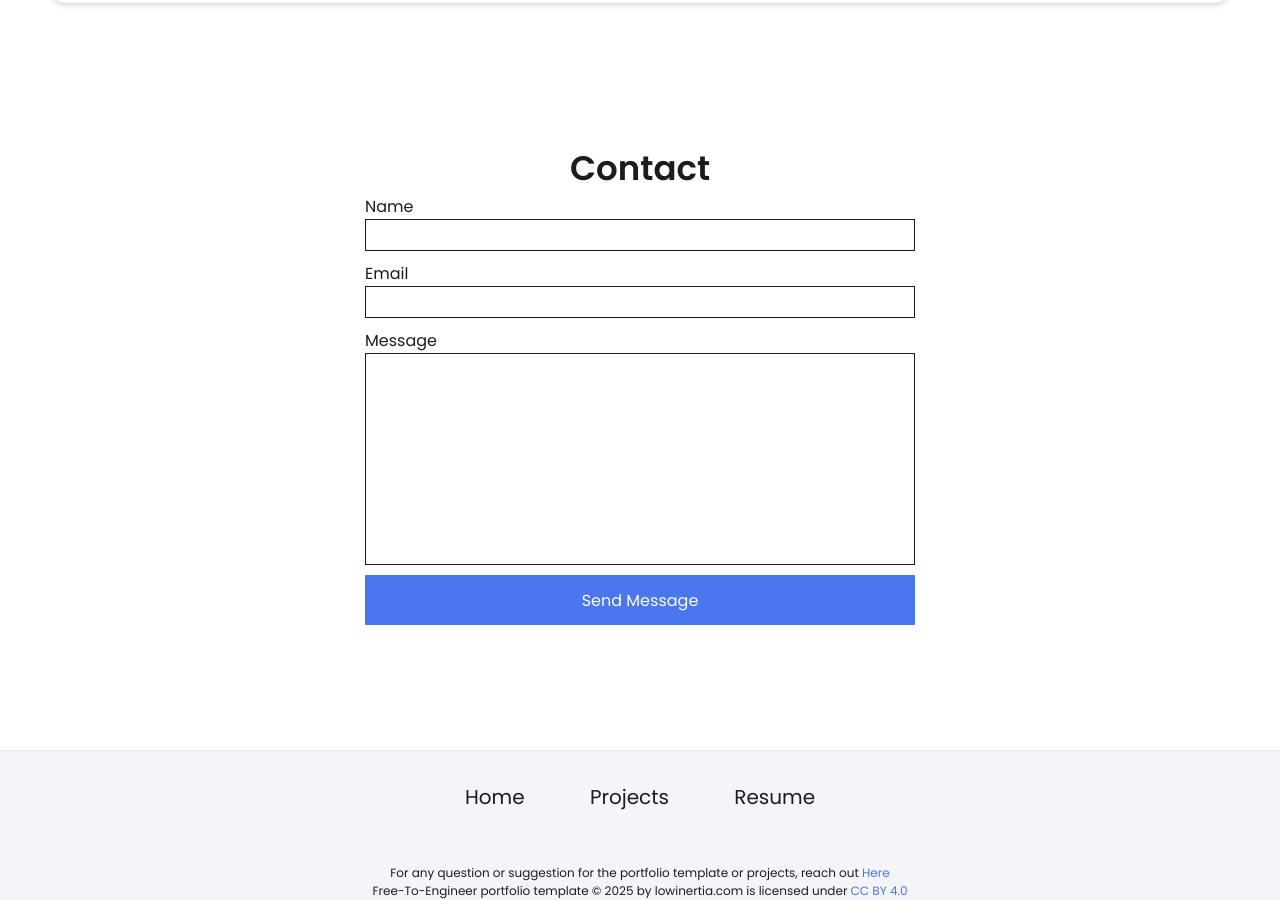
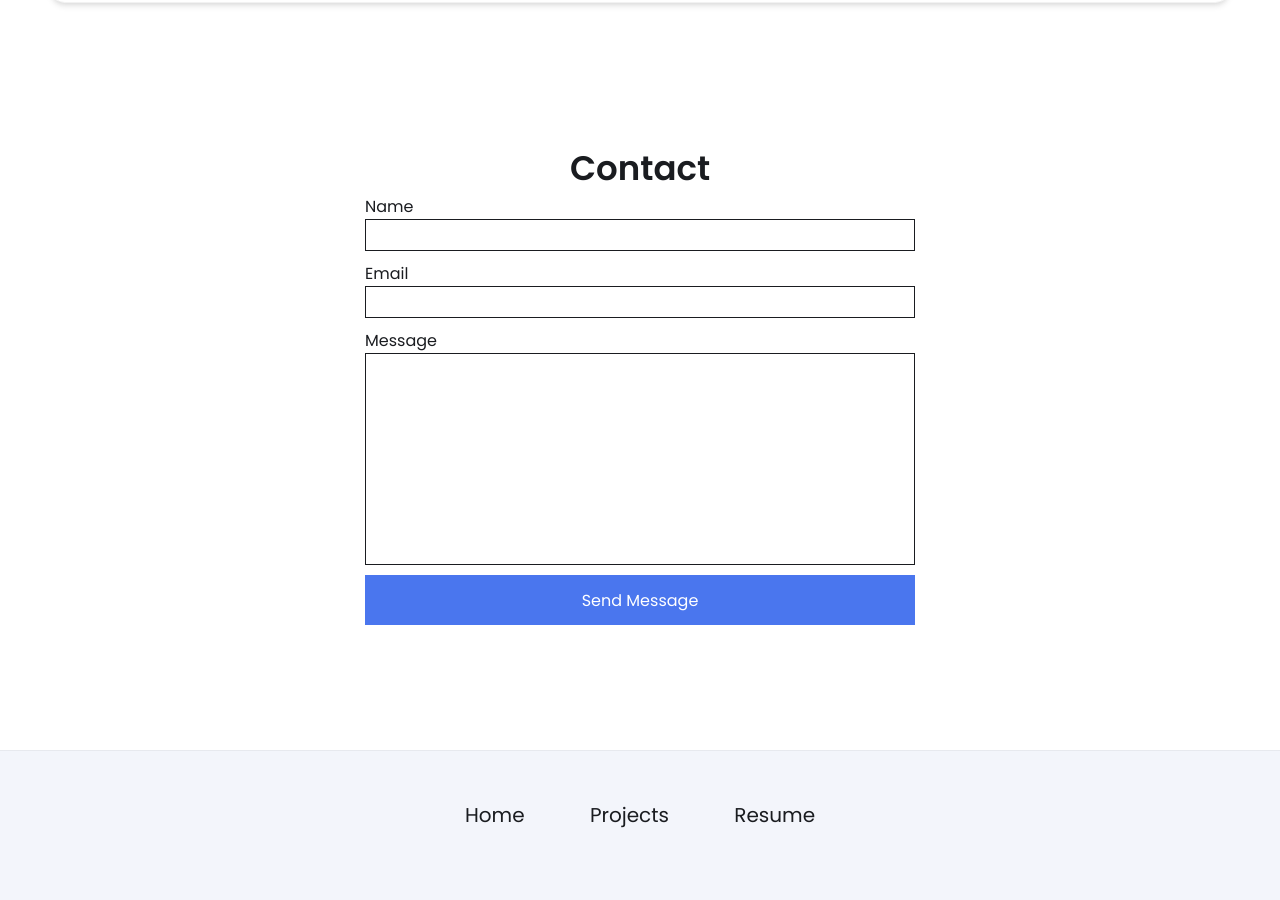
Before and after one commit to bergoniojoseluis/bergoniojoseluis.github.io, a Jekyll site: the page built from index.html, in a window 1280 px wide and 900 px high, scrolled down 2314 px. Built offline with Jekyll 4.4.1, drawn with Linux system fonts in a browser that asks for light colours.

Commit message:
Update footer.html

```diff
--- a/_includes/footer.html
+++ b/_includes/footer.html
@@ -12,8 +12,4 @@
             </a>
         </div>
     </div>
-    <div class="license">
-        <span>For any question or suggestion for the portfolio template or projects, reach out <a class="help" href="mailto:admin@lowinertia.com"> Here</a> </span>
-        <p>Free-To-Engineer portfolio template © 2025 by lowinertia.com is licensed under <a href="https://creativecommons.org/licenses/by/4.0/?ref=chooser-v1">CC BY 4.0</a></p>
-    </div>
 </footer>
```
